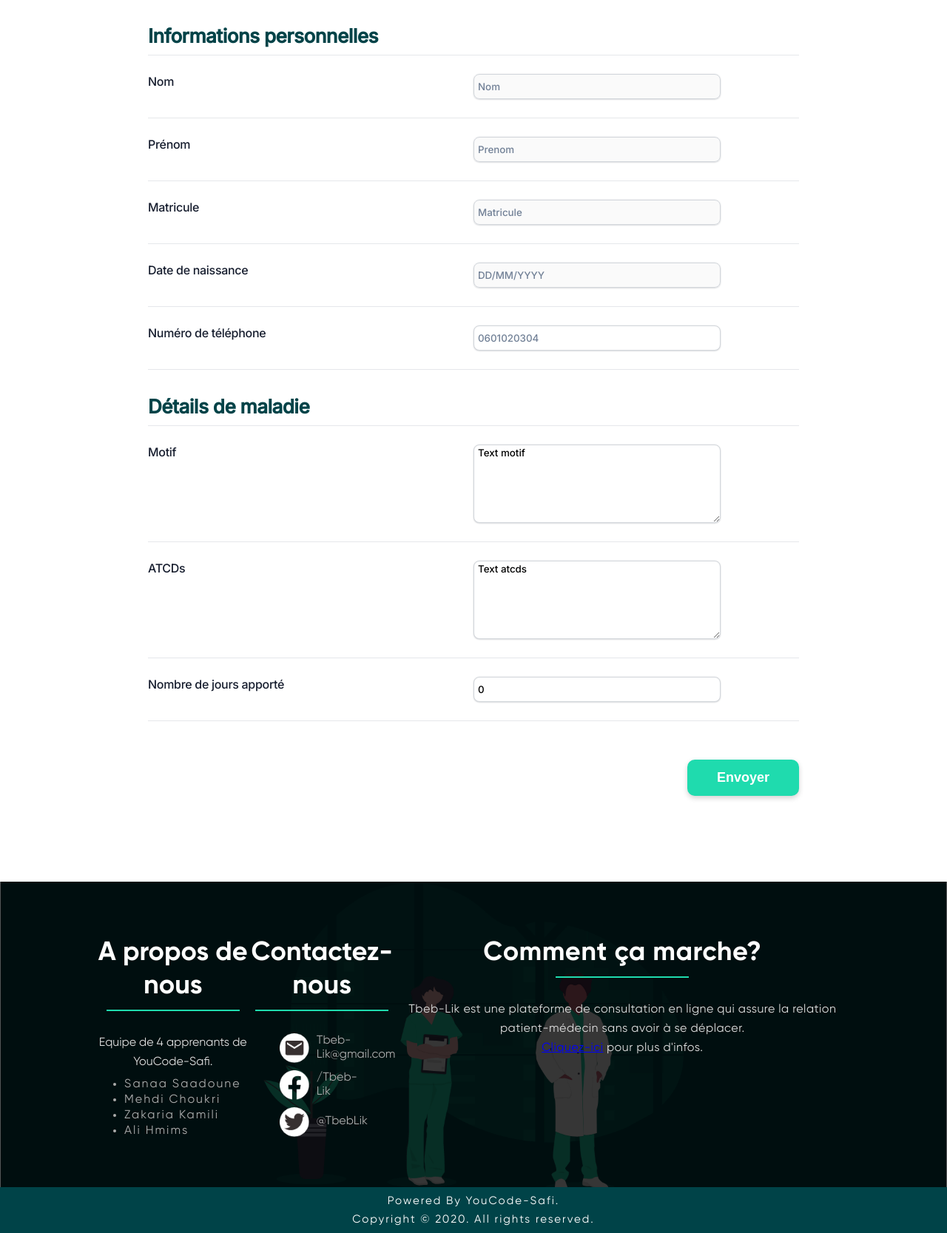
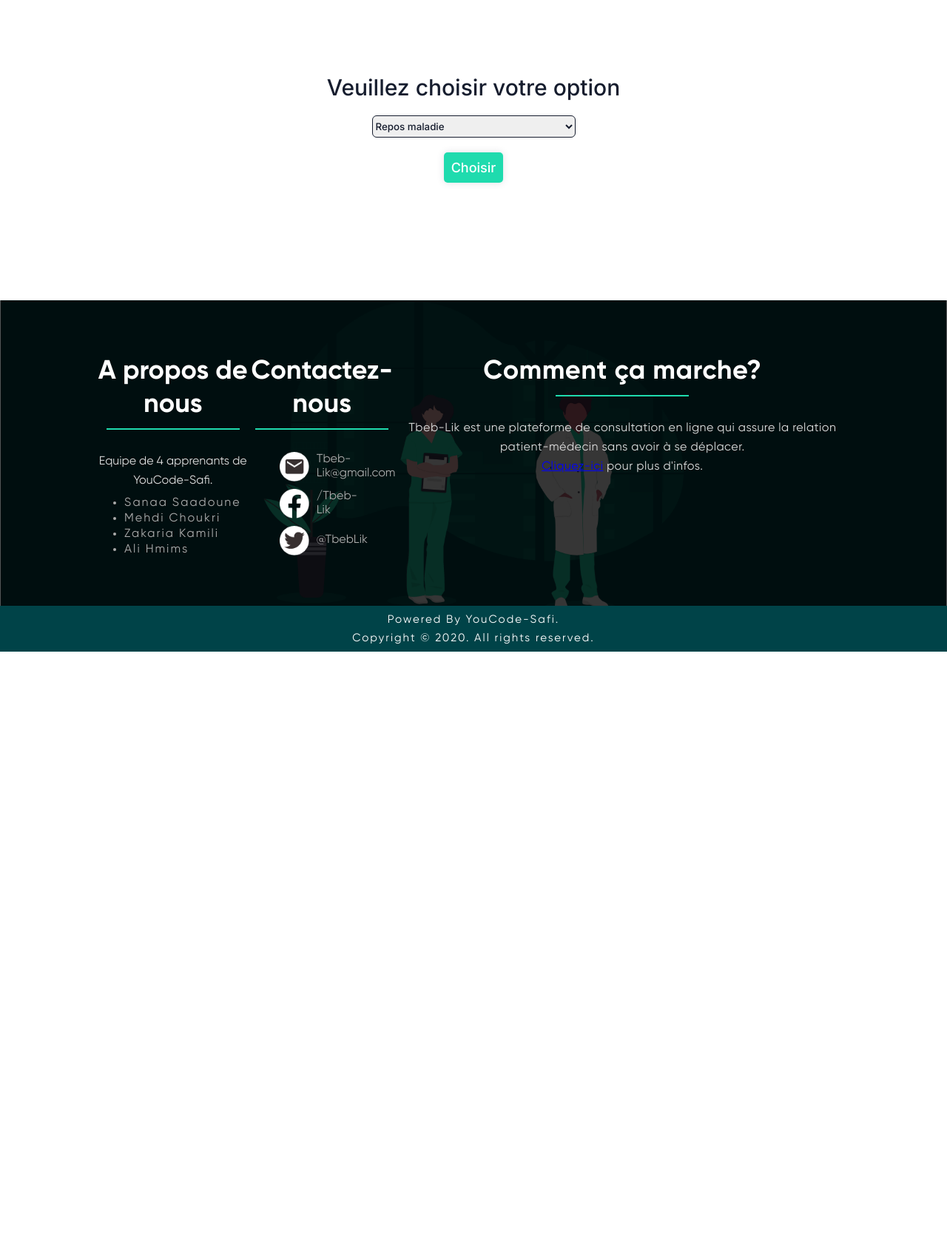
Before and after one commit to AHmims/Tbeb-Lik---v2, a PHP site: page /public/html/patientFormv2.html in a window 1280 px wide. Shown: the part 90-1757 px from the top of the page at 74% size. After the commit the page ends 971 px from the top, so only its background shows below. Run offline with PHP 8.4, Linux system fonts and the light colour scheme; some libraries are stand-ins or nearby versions.

Commit message:
le bon fix

```diff
--- a/public/css/patientStyle.css
+++ b/public/css/patientStyle.css
@@ -127,6 +127,7 @@
   justify-content: unset;
   align-items: center;
   display: none;
+  z-index: 2;
 }
 
 #content #navBar #navBarIn #navBarNavText #notifsContainer .triang {
@@ -1128,6 +1129,7 @@
   align-items: center;
   justify-content: center;
   backdrop-filter: blur(5px);
+  z-index: 3;
 }
 
 .bgWaitingInner {
@@ -1204,3 +1206,57 @@
 #content .messageContainer .msgTxtLink svg {
   height: 20px;
 }
+
+/*  */
+#modChoice {
+  /* position: absolute; */
+  height: 290px;
+  width: 100%;
+  /* height: 125%; */
+  background: #ffffff;
+  /* backdrop-filter: blur(5px); */
+  display: flex;
+  flex-direction: column;
+  /* justify-content: center; */
+  align-items: center;
+  /* z-index: 1; */
+  box-sizing: border-box;
+  padding-top: 100px;
+}
+
+#modChoice span {
+  font-size: 30px;
+  font-family: 'Inter';
+  color: #161d2e;
+  text-align: center;
+}
+
+#modChoice select {
+  border-radius: 6px;
+  height: 30px;
+  width: 275px;
+  margin-top: 20px;
+  font-family: 'Inter', sans-serif;
+  cursor: pointer;
+  border: 1px solid #161d2e;
+  color: #161d2e;
+  /* box-shadow: 0px 0.5px 2px #161d2e;*/
+}
+
+#modChoice button {
+  padding: 10px;
+  margin-top: 20px;
+  font-family: 'Inter', sans-serif;
+  color: white;
+  background: #1fdbae;
+  border: none;
+  font-size: 18px;
+  border-radius: 5px;
+  cursor: pointer;
+  box-shadow: 0px 0px 10px rgba(72, 69, 100, 0.17);
+  transition: background 150ms ease-in-out;
+}
+
+#modChoice button:hover {
+  background: #1bcaa1;
+}
--- a/public/html/patientFormv2.html
+++ b/public/html/patientFormv2.html
@@ -47,7 +47,7 @@
             </div>
         </header>
         <div id="main">
-            <div id="form_patient">
+            <div id="form_patient" style="display: none;">
                 <div class="patientFormBlock">
                     <h2>Informations personnelles</h2>
                     <div class="patientFormBlockRow">
@@ -100,7 +100,15 @@
                 </div>
             </div>
             <div id="modChoice">
-
+                <span>Veuillez choisir votre option</span>
+                <select id="">
+                    <option value="1" selected>Repos maladie</option>
+                    <option value="2" disabled>Repos maladie longue durée</option>
+                    <option value="3" disabled>Repos accident de travail</option>
+                    <option value="4" disabled>Consultation santé au travail</option>
+                    <option value="5" disabled>Consultation médicale spontanée</option>
+                </select>
+                <button id="" onclick="showForm(this)">Choisir</button>
             </div>
         </div>
         <footer>
--- a/public/js/patient/controllerForm.js
+++ b/public/js/patient/controllerForm.js
@@ -126,3 +126,7 @@
 // addNotification();
 // }
 //
+function showForm(element) {
+    element.parentElement.remove();
+    document.getElementById('form_patient').style.display = "block";
+}
```
Also changed, not shown: public/html/patientForm.html (deleted, +0 -121 lines).
